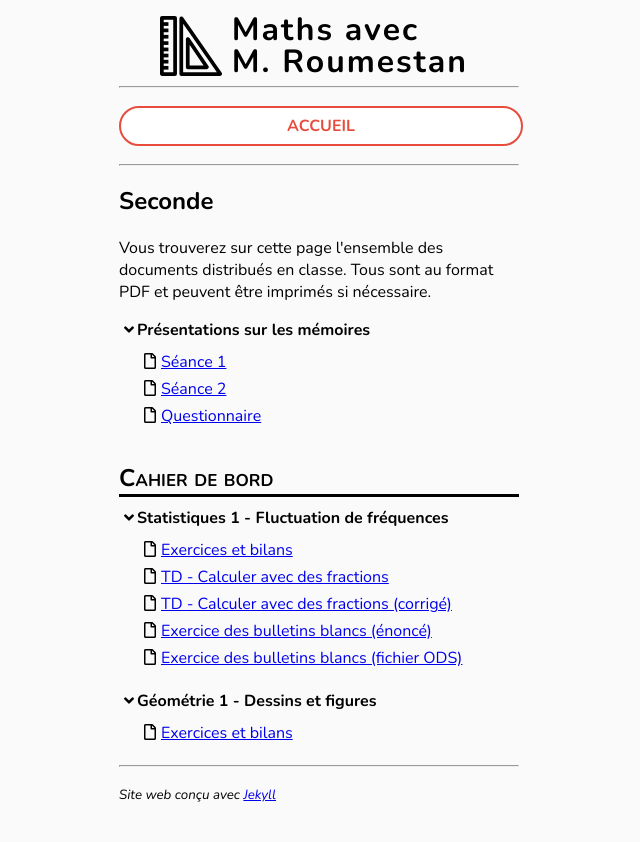
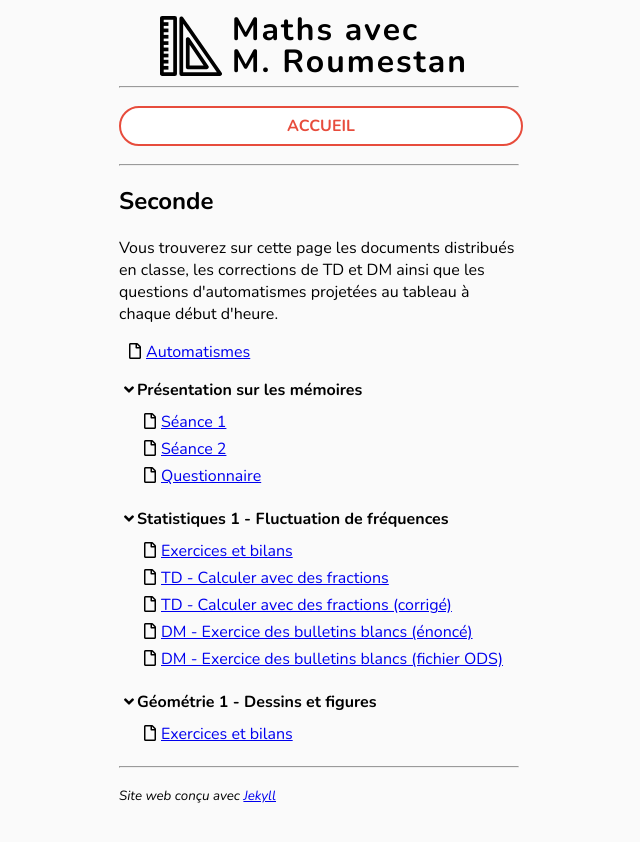
Before and after one commit to roumesta/roumestan.github.io, a Jekyll site: the page built from seconde.html, in a window 1280 px wide. Shown: the top 842 px of the page, without its empty margins (321-961 px from the left). Built offline with Jekyll 4.4.1, drawn with Linux system fonts in a browser that asks for light colours.

Commit message:
Automatismes

```diff
--- a/seconde.html
+++ b/seconde.html
@@ -11,16 +11,11 @@ title: Seconde
 
 <!--<p>Vous trouverez bientôt sur cette page l'ensemble des documents distribués en classe. </p>-->
 
-<p>Vous trouverez sur cette page l'ensemble des documents distribués en classe. Tous sont au format PDF et peuvent être imprimés si nécessaire.</p>
+<p>Vous trouverez sur cette page les documents distribués en classe, les corrections de TD et DM ainsi que les questions d'automatismes projetées au tableau à chaque début d'heure.</p>
 
-<h4 class="toggle expanded">Présentations sur les mémoires</h4>
 <ul class="documents">
-    <li><a href="{{ site.url }}/documents/memoire_1.pdf" target="_blank">Séance 1</a></li>
-    <li><a href="{{ site.url }}/documents/memoire_2.pdf" target="_blank">Séance 2</a></li>
-    <li><a href="{{ site.url }}/documents/memoire_questionnaire.pdf" target="_blank">Questionnaire</a></li>
+<li><a href="{{ site.url }}/documents/200_automatismes.pdf" target="_blank">Automatismes</a></li>
 </ul>
-
-<h2 class="underline">Cahier de bord</h2>
 
 {% for sequence in site.data.seconde_docs %}
     <h4 class="toggle expanded">{{ sequence.title }}</h4>
```
Also changed, not shown: _data/seconde_docs.yml (+10 -2 lines), 1 other file.
